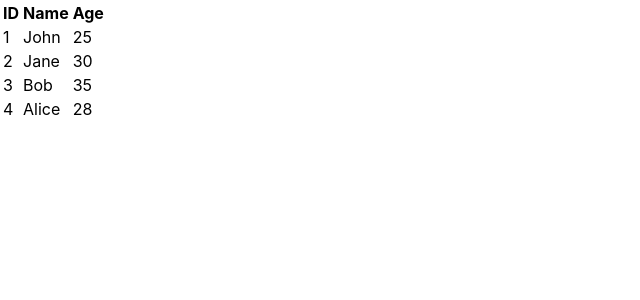
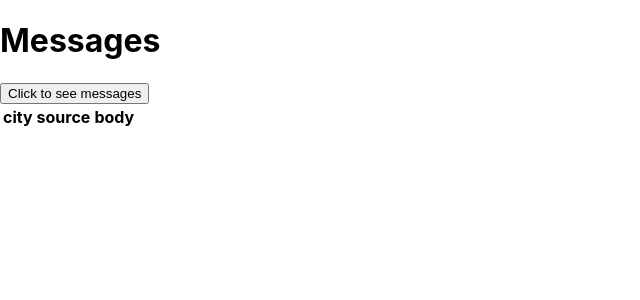
Before and after one commit to dking9876/Projects, a React (Create React App) app in the folder Final Project/UI/bookstore/: page / in a window 1280 px wide. Shown: the top 300 px of the page, without its empty margins (0-640 px from the left). Built offline with nearby package versions, Linux system fonts and the light colour scheme; the HTML template or start-up script is replaced by a standard one.

Commit message:
add working messages page

```diff
--- a/Final Project/UI/bookstore/src/Messages.js
+++ b/Final Project/UI/bookstore/src/Messages.js
@@ -3,70 +3,49 @@ import { Bar } from 'react-chartjs-2';
 import { Chart, registerables } from 'chart.js';
 Chart.register(...registerables);
 
+function Messages() {
+    const [data, setdata] = useState([])
 
-async function GetMessages() {
-  const response = await fetch(`http://localhost:3000/api/message/mark/getmessages`, {
-      method: 'GET'
-  })
-  .then(response => {
-    if (response.ok) {
-      // Successful response
-      console.log('Status code:', response.status);
-      return response.json();
-    } else {
-      // Handle error response
-      console.log('Status code:', response.status);
-    }
-  })
-  .then(data => {
-    // Process the data
-    console.log('Data:', data);
-    return data;
-  })
-  .catch(error => {
-    // Handle any errors
-    console.error('Error:', error);
-  })
+      const handleSubmit = (e) => {
+        e.preventDefault();
+        fetch(`http://localhost:3000/api/message/mark/getmessages`, {
+        method: 'GET'})
+        .then(response => response.json())
+      .then(json => setdata(json))
+      .finally(() => {
 
-}
+      })
+      }
 
-function Messages() {
-    const data = [
-        { id: 1, name: 'John', age: 25 },
-        { id: 2, name: 'Jane', age: 30 },
-        { id: 3, name: 'Bob', age: 35 },
-        { id: 4, name: 'Alice', age: 28 },
-      ];
-
-    const handleSubmit = (e) => {
-        e.preventDefault();
-
-        // Do something with username and password, such as sending to a server
-        const response =  GetMessages()
-    }
-    //<form onSubmit={handleSubmit}>
-        //<button type="submit">Submit</button>
-      //</form>
-      return (
+    return (
+    <div>
+      <h1>Messages</h1>
+      <form onSubmit={handleSubmit}>
+      <button type="submit">Click to see messages</button>
+      </form>
+        <div>
         <table>
           <thead>
             <tr>
-              <th>ID</th>
-              <th>Name</th>
-              <th>Age</th>
+              <th>city</th>
+              <th>source</th>
+              <th>body</th>
             </tr>
           </thead>
           <tbody>
             {data.map(item => (
-              <tr key={item.id}>
-                <td>{item.id}</td>
-                <td>{item.name}</td>
-                <td>{item.age}</td>
+              <tr key={item.body}>
+                <td>{item.city}</td>
+                <td>{item.source}</td>
+                <td>{item.body}</td>
               </tr>
             ))}
           </tbody>
         </table>
-      );
-    }
+        </div>
+    </div>
+    )
+            }
+
 
   export default Messages;
```
